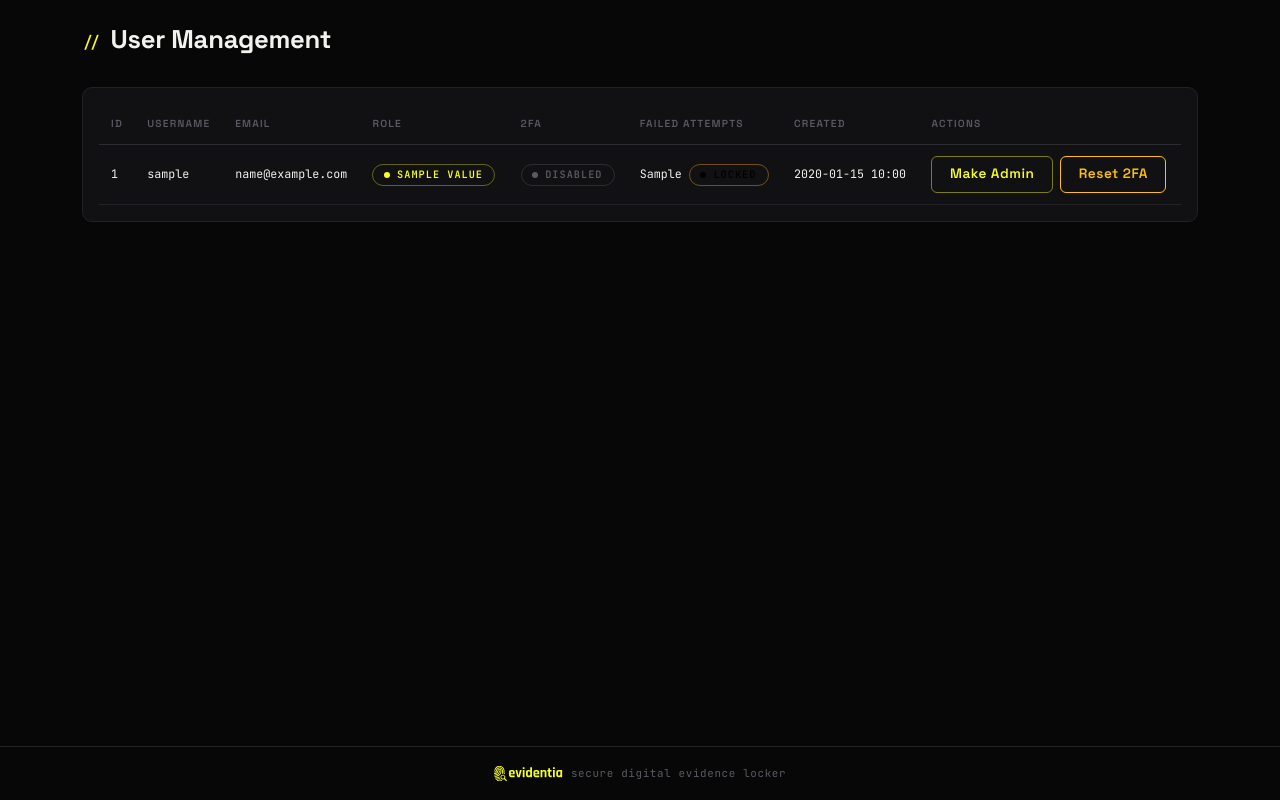
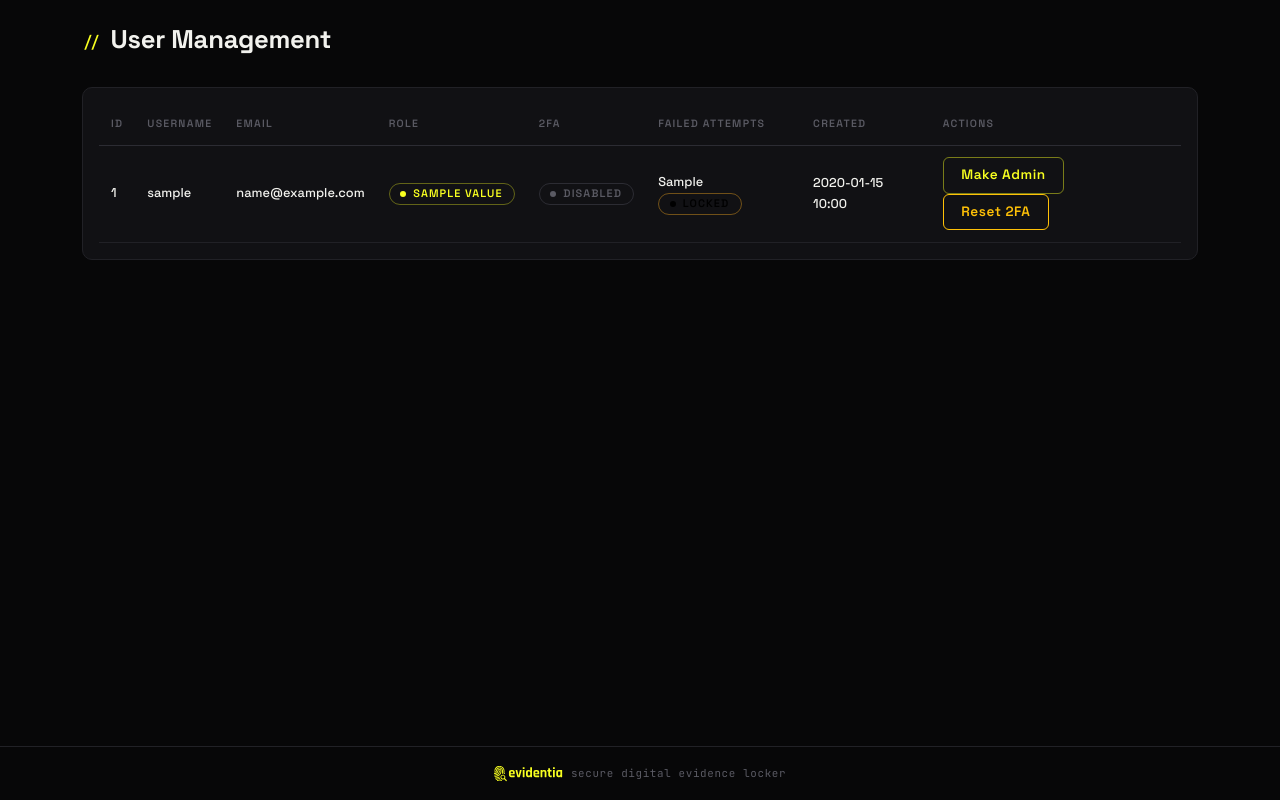
Before and after one commit to k-shopnil/evidentia, a Python web app: template app/templates/admin/users.html in a window 1280 px wide. Run offline with Jinja, Linux system fonts and the light colour scheme; the template is opened without the code that fills it: most values are stand-ins (such as "Sample title", 1, 10 or a date in 2020).

Commit message:
Uniform Space Grotesk typography; outline button hovers use accent text + volt tint (no black)

```diff
--- a/app/static/css/style.css
+++ b/app/static/css/style.css
@@ -48,7 +48,7 @@ html {
 body {
     background-color: var(--bg);
     color: var(--text);
-    font-family: var(--font-body);
+    font-family: var(--font-display);
     font-size: 0.95rem;
     line-height: 1.6;
     min-height: 100vh;
@@ -268,11 +267,12 @@ dd {
 .btn-outline-primary {
     --bs-btn-color: var(--accent);
     --bs-btn-border-color: rgba(248, 255, 32, 0.45);
-    --bs-btn-hover-color: #000;
-    --bs-btn-hover-bg: var(--accent);
+    --bs-btn-hover-color: var(--accent);
+    --bs-btn-hover-bg: rgba(248, 255, 32, 0.10);
     --bs-btn-hover-border-color: var(--accent);
-    --bs-btn-active-color: #000;
-    --bs-btn-active-bg: var(--accent);
+    --bs-btn-active-color: var(--accent);
+    --bs-btn-active-bg: rgba(248, 255, 32, 0.16);
+    --bs-btn-active-border-color: var(--accent);
     --bs-btn-disabled-color: var(--accent);
     --bs-btn-disabled-border-color: rgba(248, 255, 32, 0.3);
 }
@@ -390,13 +393,12 @@ input[type="file"]::file-selector-button {
     --bs-table-border-color: var(--hairline);
     --bs-table-hover-bg: rgba(255, 255, 255, 0.025);
     --bs-table-striped-bg: rgba(255, 255, 255, 0.015);
-    font-family: var(--font-mono);
-    font-size: 0.73rem;
+    font-size: 0.8rem;
     margin-bottom: 0;
 }
 .table thead th {
     font-family: var(--font-display);
-    font-size: 0.64rem;
+    font-size: 0.66rem;
     font-weight: 600;
     letter-spacing: 0.12em;
     text-transform: uppercase;
@@ -424,13 +426,13 @@ input[type="file"]::file-selector-button {
 /* ---------- Badges / status dots ---------- */
 
 .badge {
-    font-family: var(--font-mono);
-    font-size: 0.64rem;
+    font-family: var(--font-display);
+    font-size: 0.68rem;
     font-weight: 600;
     letter-spacing: 0.1em;
     text-transform: uppercase;
     border-radius: 999px;
-    padding: 0.3rem 0.7rem 0.3rem 0.65rem;
+    padding: 0.28rem 0.7rem 0.28rem 0.65rem;
     background-color: transparent !important;
     border: 1px solid var(--hairline-strong);
     color: var(--muted) !important;
```
Also changed, not shown: other parts of app/static/css/style.css (+25 -23 lines).
